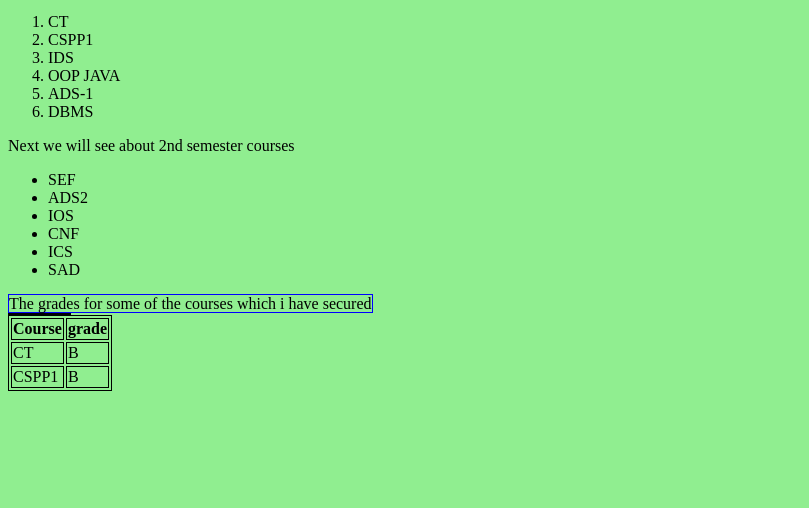
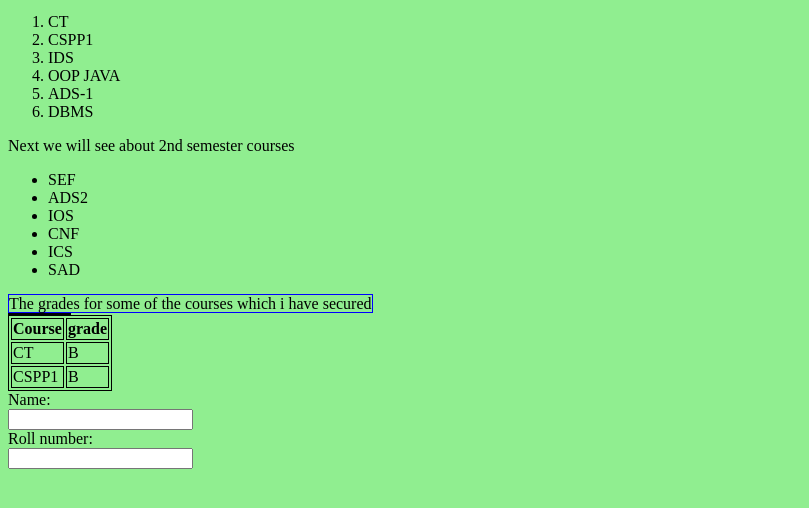
Before and after one commit to athreshanju/web_programming_068, a plain HTML site: page web-page.html in a window 1280 px wide. Shown: the part 170-678 px from the top of the page, without its empty margins (0-809 px from the left). Drawn offline with Linux system fonts and the light colour scheme.

Commit message:
final done

```diff
--- a/web-page.html
+++ b/web-page.html
@@ -65,6 +65,11 @@ table, td, th {
 <td>B</td>
 </tr>
 </table>
-
+<form>
+        <label for="fname">Name:</label><br>
+        <input type="text" id="fname" name="fname"><br>
+        <label for="lname">Roll number:</label><br>
+        <input type="text" id="lname" name="lname">
+      </form>
 </body>
 </html>
```
